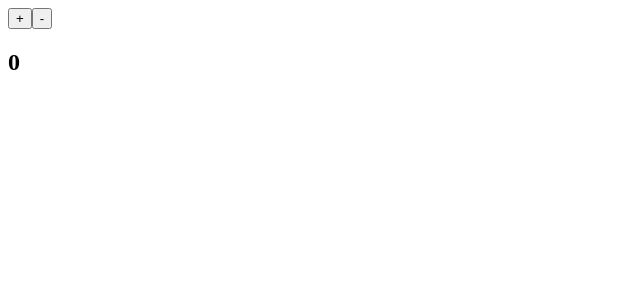
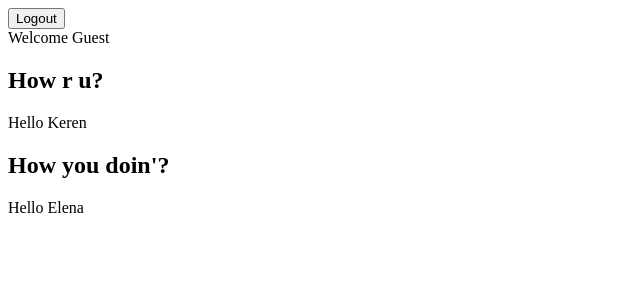
Before and after one commit to KerenMay/React-lesson, a React (Create React App) app in the folder react-apps/: page / in a window 1280 px wide. Shown: the top 300 px of the page, without its empty margins (0-640 px from the left). Built offline with nearby package versions, Linux system fonts and the light colour scheme.

Commit message:
conditional renders

```diff
--- /dev/null
+++ b/react-apps/src/applications/000_template/App.jsx
@@ -0,0 +1,5 @@
+function App(){
+    return <div>App</div>
+}
+
+export default App;
--- /dev/null
+++ b/react-apps/src/applications/004_conditionalRender/App.jsx
@@ -0,0 +1,52 @@
+function UserMessageWithIf({ user }) {
+  if (user) {
+    return (
+      <div>
+        <h2>How you doin'?</h2>
+        <div>Hello {user}</div>
+      </div>
+    );
+  } else {
+    return <div>Welcome Guest</div>;
+  }
+}
+
+function UserMessage({ user }) {
+  return (
+    <div>
+      {user ? (
+        <div>
+          <h2>How r u?</h2>
+          <div>Hello {user}</div>
+        </div>
+      ) : (
+        <div>Welcome Guest</div>
+      )}
+    </div>
+  );
+}
+
+function LoginButton({ isLoggedIn }) {
+  // const object = { color: 'red', name: 'barak' };
+  //  const { name, color } = object;
+
+  //
+  //
+  return (
+    <div>
+      <button>{isLoggedIn ? "Logout" : "Logout"} </button>
+    </div>
+  );
+}
+function App() {
+  return (
+    <div>
+      <LoginButton isLoggedIn={false} />
+      <UserMessage user={null} />
+      <UserMessage user={"Keren"} />
+      <UserMessageWithIf user={"Elena"} />
+    </div>
+  );
+}
+
+export default App;
--- a/react-apps/src/index.js
+++ b/react-apps/src/index.js
@@ -1,6 +1,6 @@
 import React from "react";
 import ReactDOM from "react-dom/client";
-import App from "./applications/003_counter/App";
+import App from "./applications/004_conditionalRender/App";
 import reportWebVitals from "./reportWebVitals";
 
 const root = ReactDOM.createRoot(document.getElementById("root"));
```
Also changed, not shown: 1 other file (tests, documents, lock files or other folders).
